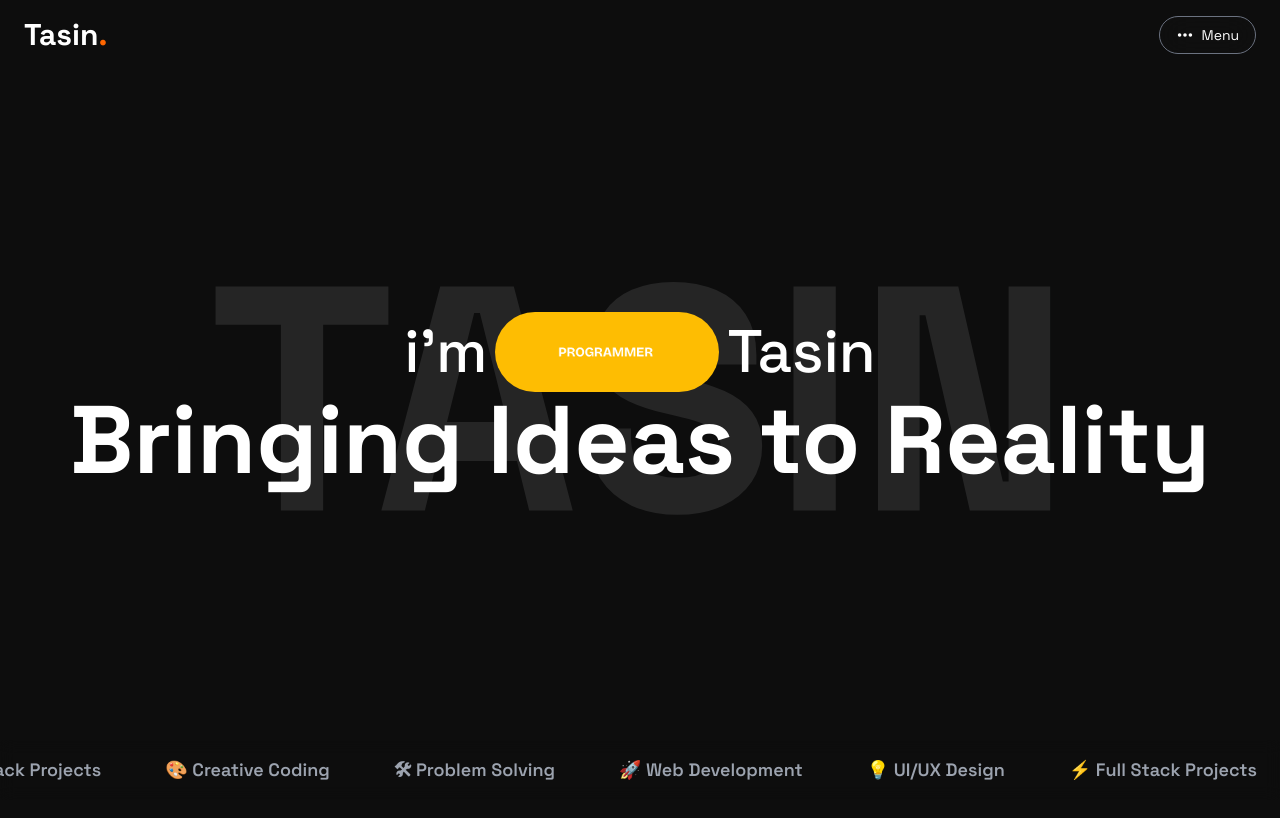
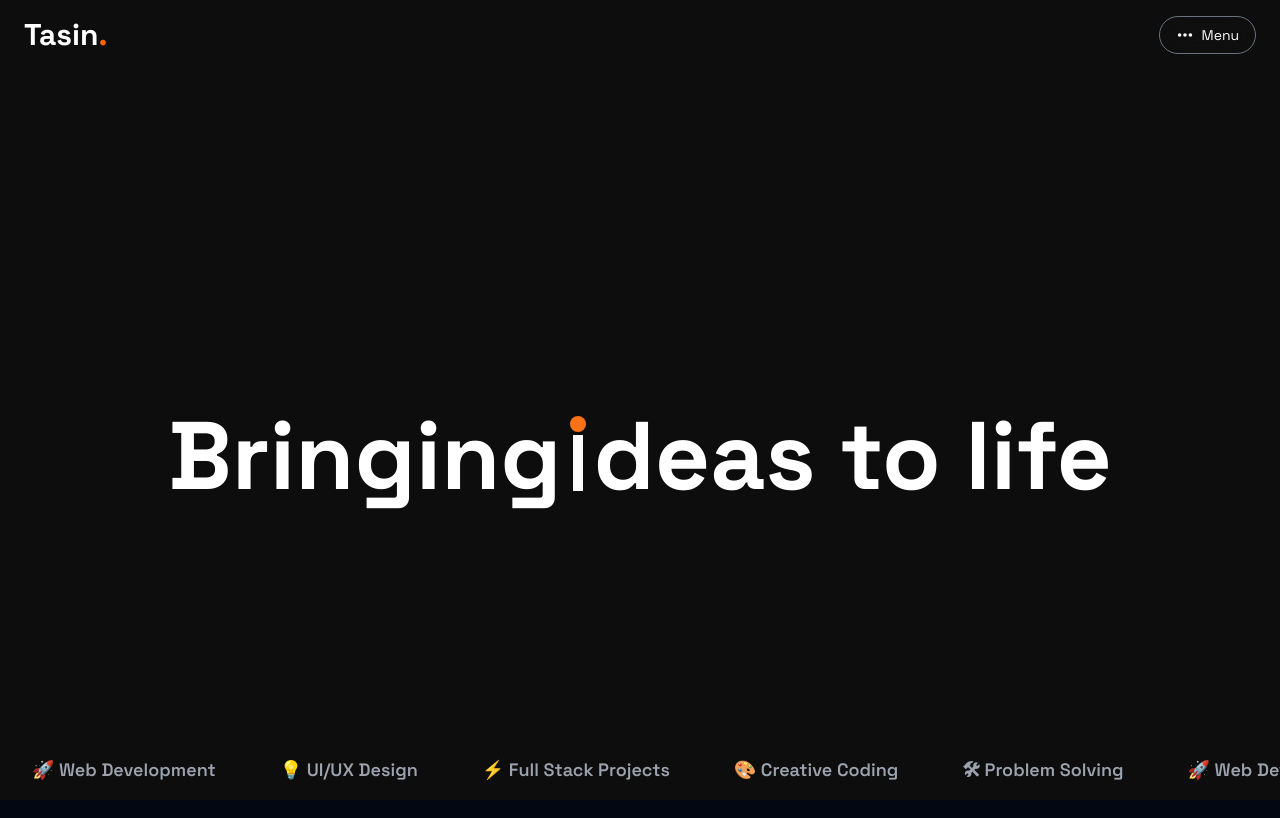
Before and after one commit to Rayan37307/portfolio-tbt, a React (Vite) app: page / in a window 1280 px wide. Shown: the top 818 px of the page. Built offline with nearby package versions, Linux system fonts and the light colour scheme; the HTML template or start-up script is replaced by a standard one.

Commit message:
added some hero animation

```diff
--- a/src/components/Hero.jsx
+++ b/src/components/Hero.jsx
@@ -1,10 +1,19 @@
-import React, { useEffect } from 'react';
-import gsap from 'gsap';
-import { ScrollTrigger } from 'gsap/ScrollTrigger';
+import React, { useEffect, useRef, useState } from "react";
+import gsap from "gsap";
+import { ScrollTrigger } from "gsap/ScrollTrigger";
+import { TextPlugin } from "gsap/TextPlugin";
 
-gsap.registerPlugin(ScrollTrigger);
+gsap.registerPlugin(ScrollTrigger, TextPlugin);
 
 const Hero = () => {
+  const heroRef = useRef(null);
+  const iDotRef = useRef(null);
+  const iStickRef = useRef(null);
+  const typedWordRef = useRef(null);
+  const cursorRef = useRef(null);
+  const secondLineRef = useRef(null);
+  const [isMobile, setIsMobile] = useState(false);
+
   const marqueeItems = [
     "🚀 Web Development",
     "💡 UI/UX Design",
@@ -14,99 +23,142 @@ const Hero = () => {
   ];
 
   useEffect(() => {
-    // ===== ENTRY ANIMATION =====
-    const tl = gsap.timeline();
+    // Check if mobile
+    const checkMobile = () => {
+      setIsMobile(window.innerWidth < 768);
+    };
 
-    tl.from(".hero-watermark", {
-      scale: 0.8,
-      duration: 1,
-      ease: "power3.out"
-    })
-    .from(".hero-image", {
-      duration: 1,
-      ease: "power3.out"
-    }, "-=0.7")
-    .from(".hero-heading", {
-      duration: 1,
-      ease: "power3.out"
-    }, "-=0.5");
+    checkMobile();
+    window.addEventListener('resize', checkMobile);
 
-    // ===== SCROLL ANIMATION =====
-    gsap.to(".hero-image", {
-      y: -100,
-      scrollTrigger: {
-        trigger: ".hero-section",
-        start: "top top",
-        end: "bottom top",
-        scrub: true,
-      }
+    return () => window.removeEventListener('resize', checkMobile);
+  }, []);
+
+  useEffect(() => {
+    // Clean up previous ScrollTriggers on re-renders
+    const ctx = gsap.context(() => {
+      // Calculate y movement based on screen size
+      const yMovement = isMobile ? -100 : -150;
+      const cursorHeight = isMobile ? 28 : 40;
+
+      // ===== SCROLL TRIGGER HERO PIN =====
+      const pinTl = gsap.timeline({
+        scrollTrigger: {
+          trigger: heroRef.current,
+          start: "top top",
+          end: "+=200%",
+          pin: true,
+          scrub: 1,
+          anticipatePin: 1,
+        },
+      });
+
+      // Set initial position to prevent stick from moving
+      gsap.set(iStickRef.current, {
+        position: "absolute",
+        bottom: 0,
+      });
+
+      // Animate only the dot moving up and transforming into cursor
+      pinTl
+        .to(iDotRef.current, {
+          y: yMovement,
+          duration: 1,
+          ease: "power2.inOut",
+        })
+        .to(iDotRef.current, {
+          height: cursorHeight,
+          width: 4,
+          borderRadius: "2px",
+          duration: 0.5,
+          ease: "power2.inOut",
+        })
+        .set(cursorRef.current, {
+          display: "inline-block",
+          opacity: 1,
+        })
+        .set(iDotRef.current, {
+          opacity: 0,
+          display: "none",
+        })
+        .to(typedWordRef.current, {
+          text: "programmer",
+          duration: 2,
+          ease: "none",
+        })
+        .call(() => {
+          // Start blinking cursor AFTER typing finishes
+          gsap.to(cursorRef.current, {
+            opacity: 0,
+            repeat: -1,
+            yoyo: true,
+            duration: 0.5,
+            ease: "power1.inOut",
+          });
+        });
     });
 
-    gsap.to(".hero-watermark", {
-      scale: 1.3,
-      opacity: 0.08,
-      scrollTrigger: {
-        trigger: ".hero-section",
-        start: "top top",
-        end: "bottom top",
-        scrub: true,
-      }
-    });
-  }, []);
+    return () => ctx.revert(); // Cleanup
+  }, [isMobile]);
 
   return (
-    <section className="hero-section bg-[#0d0d0d] relative h-screen w-full text-white flex flex-col justify-center items-center overflow-hidden px-4">
-
-      {/* Watermark background text */}
-      <h1 className="hero-watermark absolute text-[400px] font-space font-extrabold text-gray-100 opacity-10 select-none z-0">
-        TASIN
-      </h1>
-
-      {/* Main content */}
-      <div className="relative z-10 text-center font-space">
-        <div className="bg-transparent font-prata text-3xl md:text-6xl font-medium flex justify-center items-center gap-2">
-          <span>i’m</span>
-          <img
-            src="/images/PROGRAMMER.png"
-            alt="tarun"
-            className="hero-image w-56 h-20 rounded-full object-cover"
-          />
-          <span>Tasin</span>
-        </div>
-
-        {/* Big heading */}
-        <h2 className="hero-heading text-4xl md:text-8xl font-bold leading-tight">
-          Bringing Ideas to Reality
+    <section
+      ref={heroRef}
+      className="hero-section bg-[#0d0d0d] relative h-screen w-full text-white flex flex-col justify-center items-center overflow-hidden px-4"
+    >
+      {/* Main heading */}
+      <div className="relative z-10 text-center font-space w-full max-w-7xl">
+        <h2 className="hero-heading text-3xl sm:text-5xl md:text-7xl lg:text-8xl font-bold leading-tight flex flex-col items-center justify-center gap-2 md:gap-4">
+          <span className="flex items-baseline gap-1 md:gap-2 min-h-[2.5rem] sm:min-h-[3.5rem] md:min-h-[5rem] lg:min-h-[6rem]">
+            <span ref={typedWordRef} className="typed-word text-orange-500"></span>
+            <span
+              ref={cursorRef}
+              className="inline-block w-[3px] md:w-1 h-7 sm:h-9 md:h-12 lg:h-14 bg-white opacity-0"
+              style={{ display: "none" }}
+            ></span>
+          </span>
+          <span ref={secondLineRef} className="flex items-center gap-1 md:gap-2 flex-wrap justify-center">
+            <span>Bringing</span>
+            <span className="relative inline-flex flex-col items-center w-3 sm:w-4 h-12 sm:h-14 md:h-16 lg:h-[70px] justify-end">
+              <span
+                ref={iDotRef}
+                className="i-dot w-3 h-3 sm:w-4 sm:h-4 bg-orange-500 rounded-full absolute"
+                style={{ top: '-5px' }}
+              ></span>
+              <span
+                ref={iStickRef}
+                className="i-stick w-2 sm:w-[10px] h-9 sm:h-10 md:h-12 lg:h-14 bg-white"
+              ></span>
+            </span>
+            <span>deas to life</span>
+          </span>
         </h2>
       </div>
 
       {/* Marquee */}
-      <div className="absolute font-space bottom-0 w-full overflow-hidden py-4 backdrop-blur">
+      <div className="absolute font-space bottom-0 left-0 w-full overflow-hidden py-3 md:py-4 bg-gradient-to-t from-[#0d0d0d] to-transparent">
         <div className="flex animate-marquee whitespace-nowrap">
           {[...marqueeItems, ...marqueeItems, ...marqueeItems].map((item, idx) => (
-            <span
-              key={idx}
-              className="mx-8 text-lg font-semibold text-gray-400"
-            >
+            <span key={idx} className="mx-4 md:mx-8 text-sm md:text-lg font-semibold text-gray-400">
               {item}
             </span>
           ))}
         </div>
       </div>
 
-      {/* Animation */}
-      <style jsx>{`
+      <style>{`
         @keyframes marquee {
           0% { transform: translateX(0%); }
-          100% { transform: translateX(-50%); }
+          100% { transform: translateX(-33.333%); }
         }
         .animate-marquee {
           display: inline-flex;
           animation: marquee 20s linear infinite;
+          will-change: transform;
         }
       `}</style>
     </section>
   );
-}
+};
 
 export default Hero;
```
Also changed, not shown: public/images/bullet.jpeg (added).
